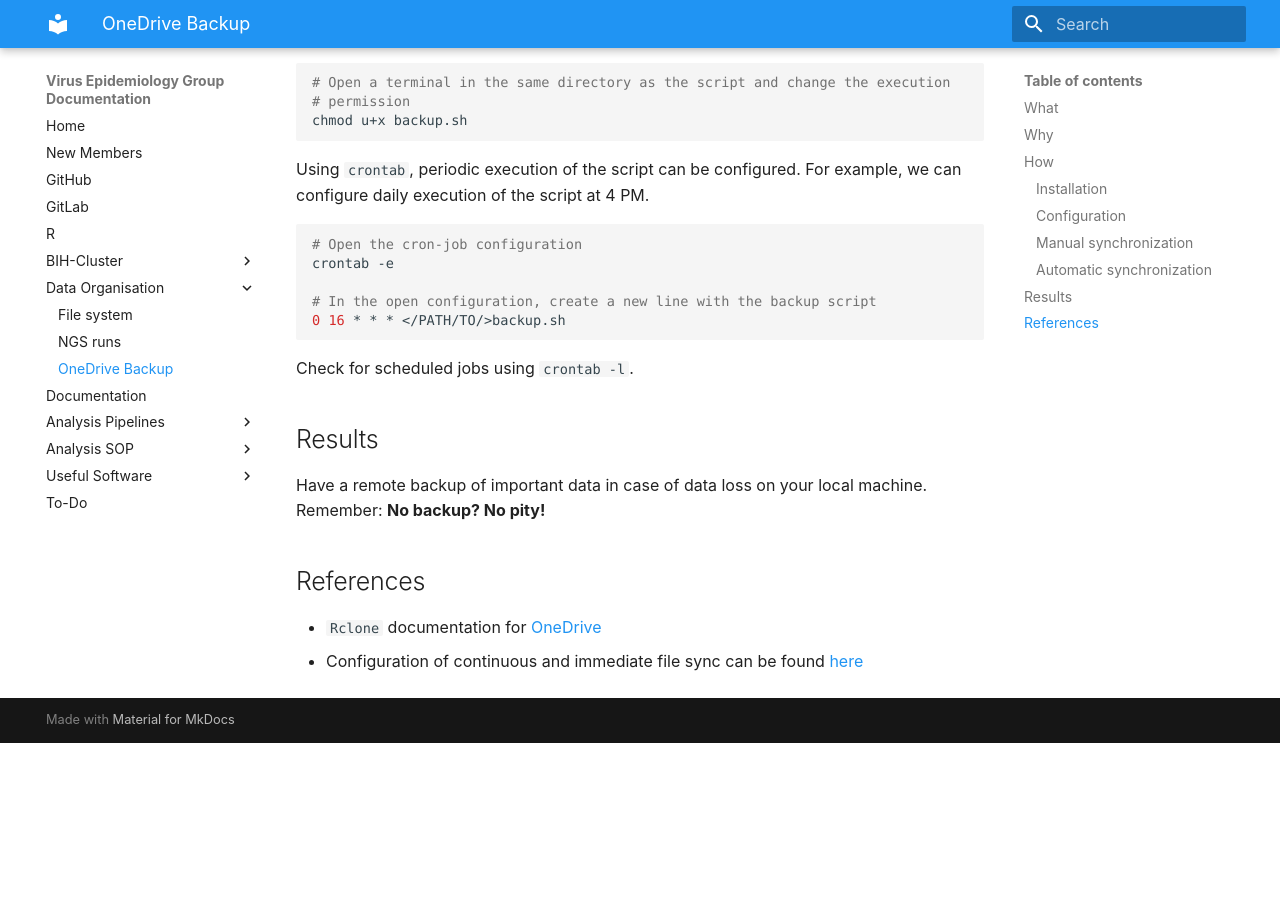
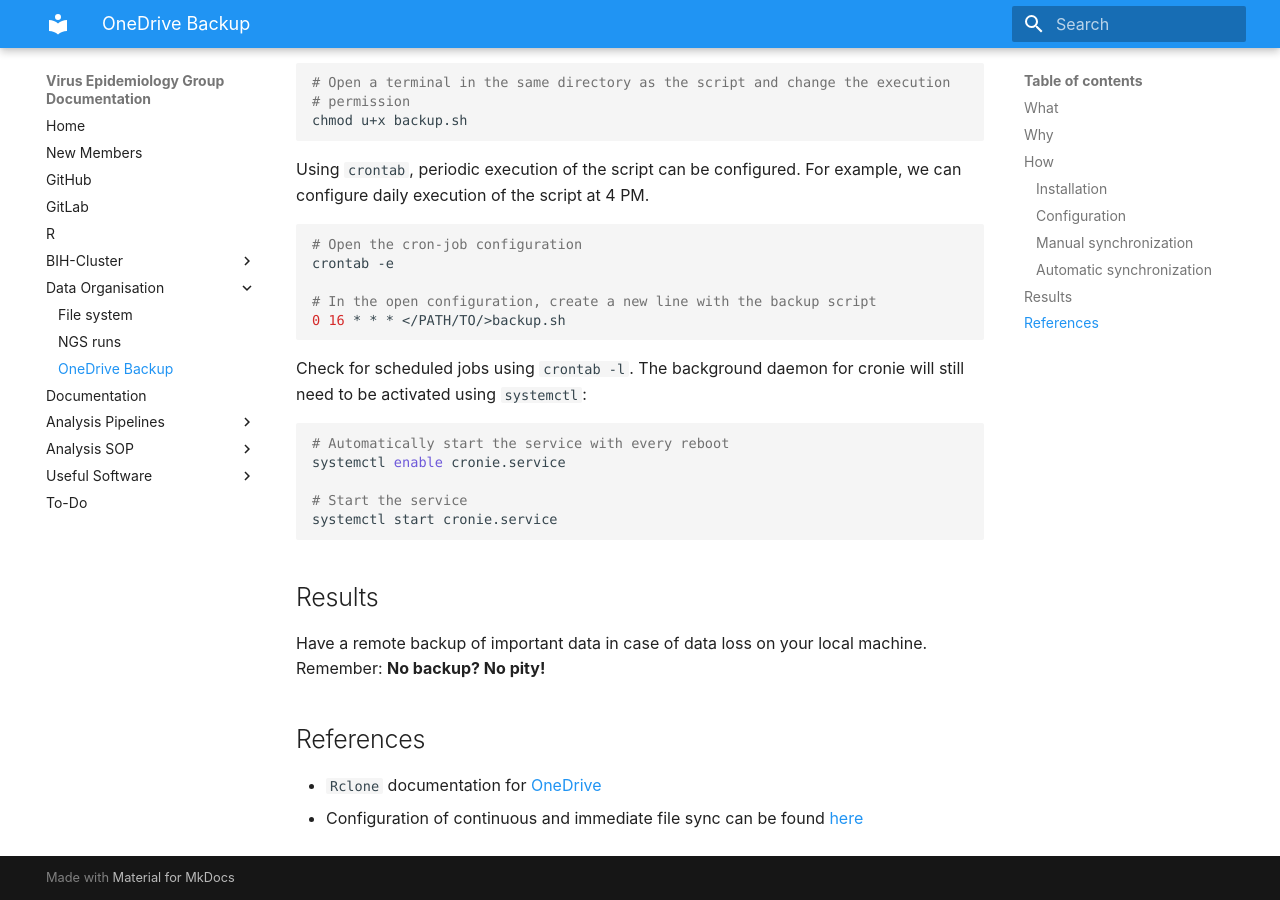
Before and after one commit to drexler-virus-epidemiology/group-documentation, an MkDocs documentation site: the page built from docs/data-organisation/onedrive-backup.md, in a window 1280 px wide and 900 px high, scrolled down 2760 px. Built offline with MkDocs 1.6.1 and Material for MkDocs 9.7.7, drawn with Linux system fonts in a browser that asks for light colours; before the commit the page ends 3503 px from its top, so only the background shows below that.

Commit message:
add cronjob info to backup sop

````diff
--- a/docs/data-organisation/onedrive-backup.md
+++ b/docs/data-organisation/onedrive-backup.md
@@ -141,7 +141,16 @@ crontab -e
 0 16 * * * </PATH/TO/>backup.sh
 ```
 
-Check for scheduled jobs using `crontab -l`.
+Check for scheduled jobs using `crontab -l`. The background daemon for cronie
+will still need to be activated using `systemctl`:
+
+```bash
+# Automatically start the service with every reboot
+systemctl enable cronie.service
+
+# Start the service
+systemctl start cronie.service
+```
 
 ## Results
 
````
